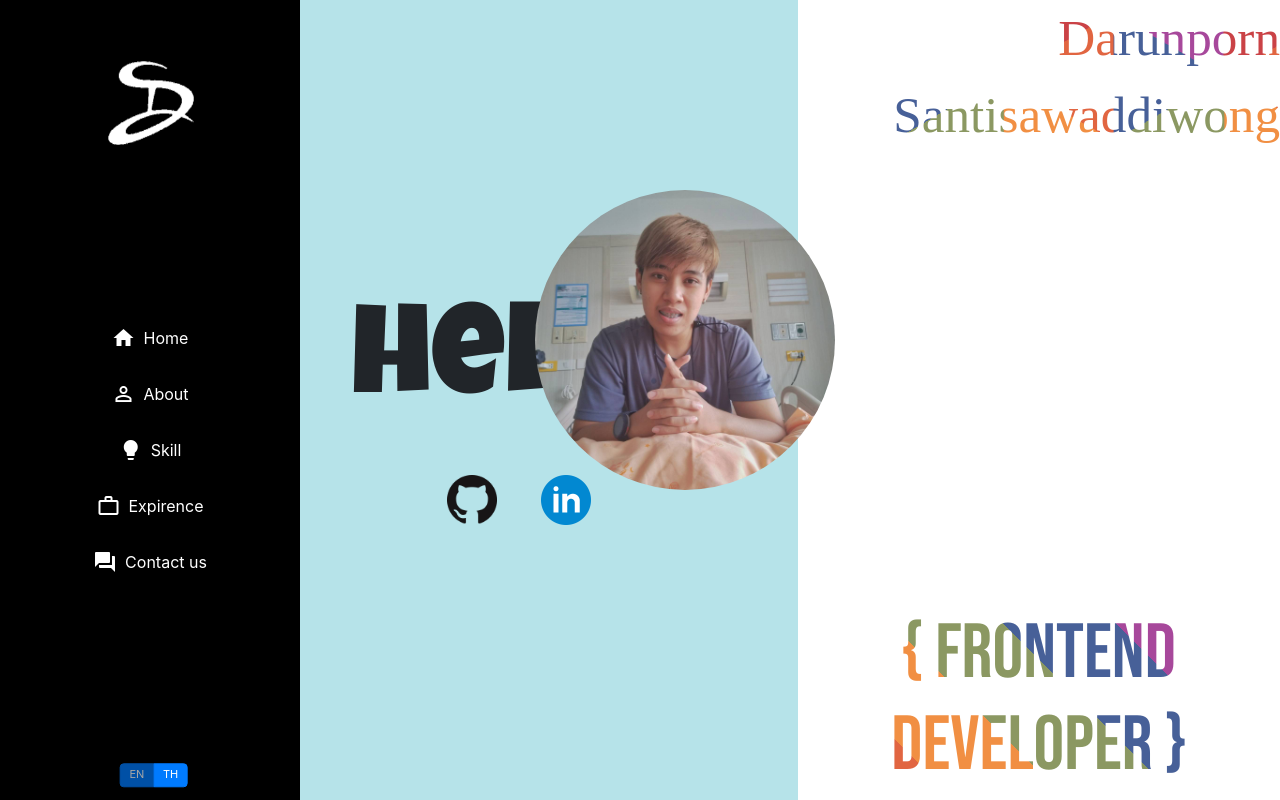
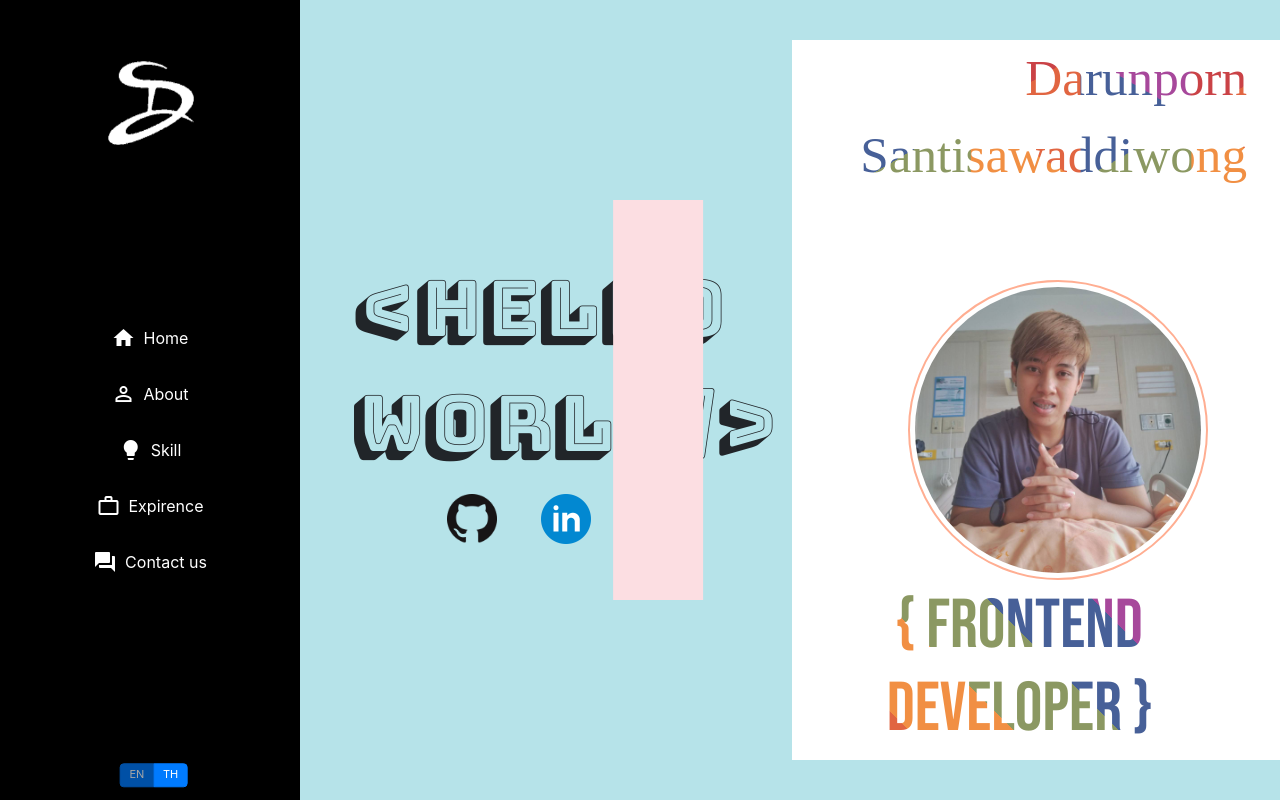
Before and after one commit to darunporn-san/PortfolioProject, a React (Create React App) app: page / in a window 1280 px wide. Built offline with nearby package versions, Linux system fonts and the light colour scheme; a web font is replaced by a local one.

Commit message:
[#4]Design Home

```diff
--- a/src/index.scss
+++ b/src/index.scss
@@ -4,6 +4,8 @@
 
 @import url("https://fonts.googleapis.com/css2?family=Bebas+Neue&display=swap");
 @import url("https://fonts.googleapis.com/css2?family=Nova+Flat&display=swap");
+@import url("https://fonts.googleapis.com/css2?family=Bungee+Shade&display=swap");
+
 
 
 @font-face {
@@ -256,8 +258,9 @@ background-color: #b6e3e9;
     margin: auto;
 
     label {
-      font-size: 10vw;
-      font-family: "Luckiest Guy", cursive;
+font-size: 6vw;
+font-family: "Bungee Shade", cursive;
+
       margin-left: 4vw;
     }
     .iconHome {
@@ -273,19 +276,25 @@ background-color: #b6e3e9;
     top: 50%;
     left: 50%;
 
-    transform: translate(-35%, -70%);
+transform: translate(-45%, -40%);
+
     img {
       border-radius: 50%;
       width: 300px;
       height: 300px;
+border: 2px solid #ffae92;
+padding: 5px;
+
     }
+img:hover {
+  box-shadow: 0 0 10px 1px #dcf3fc;
+}
+
   }
   .introduce{
     margin: auto;
     padding-left: 0;
-    height: 100vh;
-    // padding-top: 48px !important;
-    // margin-bottom: 48px !important;
+
     background-color: white;
   }
 }
@@ -376,7 +385,8 @@ background-color: #b6e3e9;
 
 .positions {
   h1 {
-    font-size: 6vw;
+font-size: 5.4vw;
+
   }
   /* Fallback: Set a background color. */
   background-color: #ca4246;
@@ -440,3 +450,29 @@ background-color: #b6e3e9;
     background-size: 650%;
   }
 }
+
+.iconHomePage {
+  background-color: #fcdee2;
+  width: 7vw;
+  height: 50vh;
+  position: absolute;
+  z-index: 1;
+  top: 50%;
+  left: 50%;
+  transform: translate(-30%, -50%);
+  margin: auto;
+  padding: auto;
+  img {
+    width: 5vw;
+    margin-bottom: 20px;
+    height: 5vw;
+  }
+  .allIcon {
+    transform: translateY(20%);
+    // position: absolute;
+    // z-index: 1;
+    // top: 50%;
+    // left: 50%;
+    // transform: translate(-55%, -70%);
+  }
+}
--- a/src/modules/homepage/index.tsx
+++ b/src/modules/homepage/index.tsx
@@ -12,21 +12,22 @@ interface IHomePage{
 const HomePage:React.FC<WithTranslation> = props =>{
     const { t } = useTranslation();
     var div = document.getElementById('sidebar')
-    let image = document.getElementById('imgHome')
+    let image = document.getElementById('iconHomePage')
 
     if(div !== null){
         div.addEventListener("mouseover", function( event ) {
-            image!.style.width = '250px'
-            image!.style.height = '250px'
-
-            document.getElementById('imageHome')!.style.transform = "translate(13%, -70%)";
+            // image!.style.width = '250px'
+            // image!.style.height = '250px'
+            // document.getElementById('iconHomePage')!.style.width = "7vw";
+            document.getElementById('iconHomePage')!.style.transform = "translate(45%, -50%)";
         });
 
           div.addEventListener("mouseout", function( event ) {
-            image!.style.width = '300px'
-            image!.style.height = '300px'
+            // image!.style.width = '300px'
+            // image!.style.height = '300px'
+            // document.getElementById('iconHomePage')!.style.width = "10vw";
 
-            document.getElementById('imageHome')!.style.transform = "translate(-35%, -70%)";
+            document.getElementById('iconHomePage')!.style.transform = "translate(-30%, -50%)";
           });
     }
 
@@ -34,7 +35,7 @@ const HomePage:React.FC<WithTranslation> = props =>{
 			<>
 				<div className="row homepage" id="homepage">
 					<div className="col helloHome" id="helloHome">
-						<label>hello</label>
+						<label>{t("hello")}</label>
 						<div className="iconHome">
 							<a href="https://github.com/darunporn-san" target="_blank">
 								<img src="GitHub-Mark-64px.png" width="50px" height="50px" />
@@ -46,16 +47,35 @@ const HomePage:React.FC<WithTranslation> = props =>{
 							</a>
 						</div>
 					</div>
-					<div className="imageHome" id="imageHome">
+					<div className='iconHomePage' id = 'iconHomePage'>
+						<div className="text-center allIcon">
+						</div>
+
+
+
+
+
+
+					</div>
+					{/* <div className="imageHome" id="imageHome">
+						<img src="homepic.jpg" id="imgHome" />
+					</div> */}
+					<div className="col introduce text-right my-auto pr-5">
+						<div
+							className="d-flex align-items-end flex-column" style={{height:'90vh'}}>
+								<div className="imageHome" id="imageHome">
 						<img src="homepic.jpg" id="imgHome" />
 					</div>
-					<div className="col introduce text-right my-auto">
-                        <div className="d-flex align-items-end flex-column" style={{height:'100vh'}}>
-                            <div className="fullname">{t('profile.firstname')}<br/>{t('profile.lastname')}</div>
-                            <div className="mt-auto positions text-center"><h1>&#123;	{t('work_details.position')} &#125;	</h1></div>
-
-                        </div>
-                    </div>
+							<div className="fullname">
+								{t("profile.firstname")}
+								<br />
+								{t("profile.lastname")}
+							</div>
+							<div className="mt-auto positions text-center">
+								<h1>&#123; {t("work_details.position")} &#125; </h1>
+							</div>
+						</div>
+					</div>
 				</div>
 				{/* {t('menu_home')} */}
 			</>
--- a/src/shared/lib.ts
+++ b/src/shared/lib.ts
@@ -33,7 +33,8 @@ const resources = {
             "position":"Frontend Developer",
             "first_office":"2Bsimple",
             "second_office":"Softnix Technology",
-          }
+          },
+          "hello":"<hello world/>"
         }
     },
     th: {
@@ -48,7 +49,8 @@ const resources = {
           "work_header": "ประสบการณ์ทำงาน",
           "education_header" :  "การศึกษา",
           "profile":{
-            "name":"ดรัลพร สันติสวัสดิวงศ์ (มิ้นท์)",
+            "firstname":"ดรัลพร",
+            "lastname":"สันติสวัสดิวงศ์",
             "sex":"หญิง",
             "age":"26 ปี",
             "birthday_name":"วันเกิด",
@@ -66,7 +68,9 @@ const resources = {
             "position":"นักพัฒนาหน้าเว็บไซต์",
             "first_office":"ทูบีซิมเปิ้ล",
             "second_office":"ซอฟท์นิกซ์ เทคโนโลยี",
-          }
+          },
+          "hello":"สวัสดี"
+
         }
     }
 }
```
Also changed, not shown: public/bootstap.png (added), public/html.png (added).
